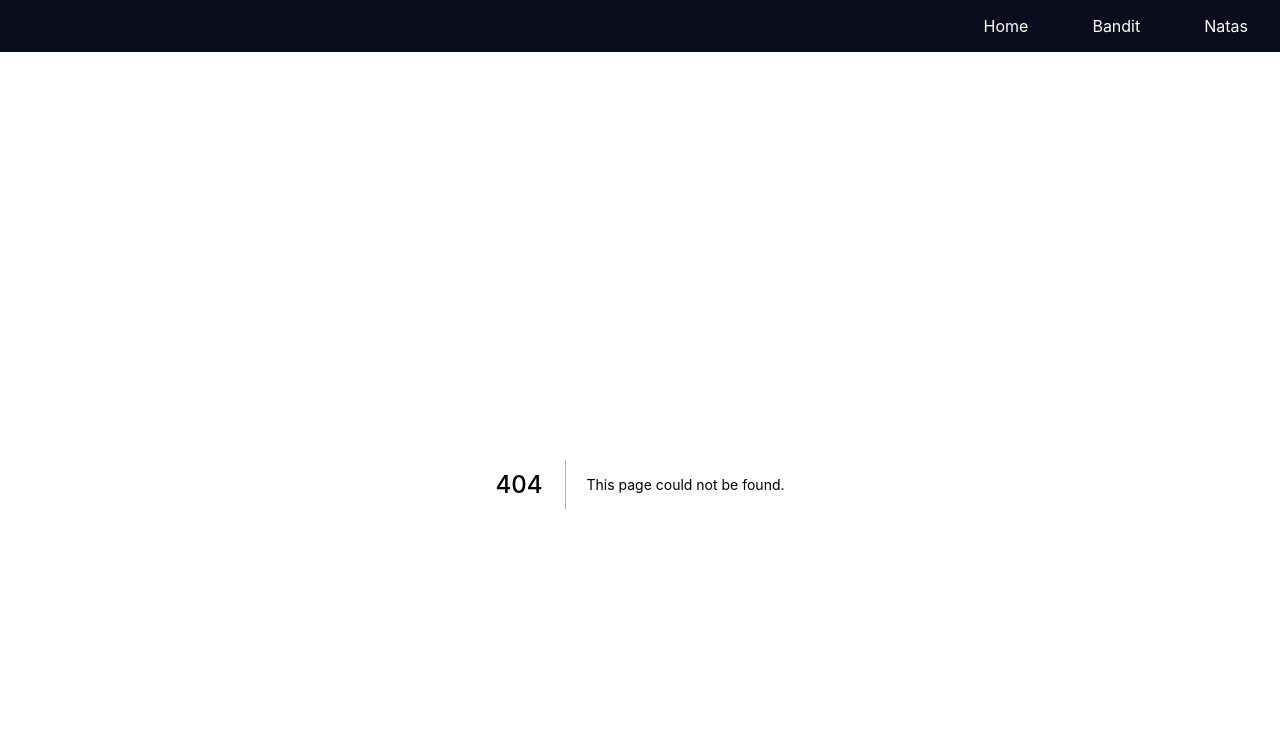
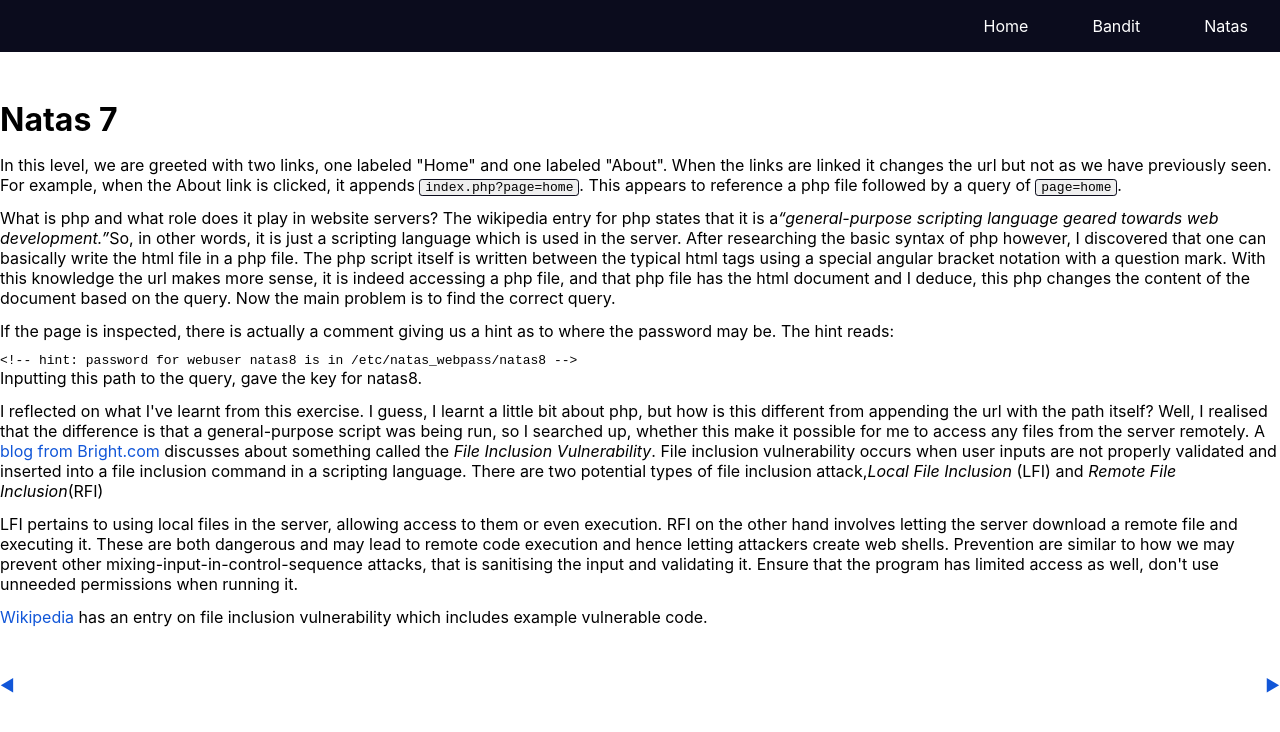
Before and after one commit to ryannath/over-the-wire, a Next.js app: page /natas/natas7 in a window 1280 px wide. Before the commit this address had no page. Shown: the top 732 px of the page. Built offline with nearby package versions, Linux system fonts and the light colour scheme.

Commit message:
Rough draft of several natas levels

```diff
--- a/pages/natas/natas4.tsx
+++ b/pages/natas/natas4.tsx
@@ -1,3 +1,5 @@
+import PageNav from "../../components/elements/PageNav/PageNav"
+
 const natas4 = () => {
   return (
     <div>
@@ -11,6 +13,7 @@ const natas4 = () => {
       the html document. I inserted an anchor tag with a link to
       the natas4 page. I clicked the link I made in natas5, and I was
       given access to natas4.
+      <PageNav link1='natas3' link2='natas5'/>
     </div>
   )
 }
--- /dev/null
+++ b/pages/natas/natas7.tsx
@@ -0,0 +1,69 @@
+import PageNav from "../../components/elements/PageNav/PageNav"
+
+const natas7 = () => {
+  return (
+    <div>
+      <h1>Natas 7</h1>
+      <p>
+        In this level, we are greeted with two links, one labeled
+        &quot;Home&quot; and one labeled &quot;About&quot;. When the links
+        are linked it changes the url but not as we have previously seen.
+        For example, when the About link is clicked, it appends{' '}
+        <code>index.php?page=home</code>. This appears to
+        reference a php file followed by a query of <code>page=home</code>.
+      </p>
+      <p>
+        What is php and what role does it play in website servers? The wikipedia
+        entry for php states that it is a
+        <q>
+          general-purpose scripting language geared
+          towards web development.
+        </q>
+        So, in other words, it is just a scripting language which is used in the
+        server. After researching the basic syntax of php however, I discovered that
+        one can basically write the html file in a php file. The php script itself
+        is written between the typical html tags using a special angular bracket notation
+        with a question mark. With this knowledge the url makes more sense, it
+        is indeed accessing a php file, and that php file has the html document and
+        I deduce, this php changes the content of the document based on the query.
+        Now the main problem is to find the correct query.
+      </p>
+      <p>
+        If the page is inspected, there is actually a comment giving us a hint
+        as to where the password may be. The hint reads:
+      </p>
+      <pre>
+        <code>{'<!-- hint: password for webuser natas8 is in /etc/natas_webpass/natas8 -->'}</code>
+      </pre>
+      <p>
+        Inputting this path to the query, gave the key for natas8.
+      </p>
+      <p>
+        I reflected on what I&apos;ve learnt from this exercise. I guess, I learnt a little bit about
+        php, but how is this different from appending the url with the path itself? Well, I realised
+        that the difference is that a general-purpose script was being run, so I searched up,
+        whether this make it possible for me to access any files from the server remotely.
+        A <a href='https://brightsec.com/blog/file-inclusion-vulnerabilities/'>blog from Bright.com</a>{' '}
+        discusses about something called the <em>File Inclusion Vulnerability</em>. File inclusion
+        vulnerability occurs when user inputs are not properly validated and inserted into a
+        file inclusion command in a scripting language. There are two potential types of file inclusion attack,
+        <em>Local File Inclusion</em> (LFI) and <em>Remote File Inclusion</em>(RFI)
+      </p>
+      <p>
+        LFI pertains to using local files in the server, allowing access to them or
+        even execution. RFI on the other hand involves letting the server download a
+        remote file and executing it. These are both dangerous and may lead to remote
+        code execution and hence letting attackers create web shells. Prevention
+        are similar to how we may prevent other mixing-input-in-control-sequence attacks,
+        that is sanitising the input and validating it. Ensure that the program has limited
+        access as well, don&apos;t use unneeded permissions when running it.
+      </p>
+      <p>
+        <a href='https://en.wikipedia.org/wiki/File_inclusion_vulnerability'>Wikipedia</a> has an entry on file inclusion vulnerability which includes example
+        vulnerable code.
+      </p>
+      <PageNav link1='natas6' link2='natas8' />
+    </div>
+  )
+}
+export default natas7
```
Also changed, not shown: pages/natas/natas12.tsx (added, +17 -0 lines), pages/natas/natas14.tsx (added, +8 -0 lines), pages/natas/natas3.tsx (+7 -0 lines), pages/natas/natas5.tsx (+7 -1 lines), pages/natas/natas6.tsx (added, +13 -0 lines), pages/natas/natas8.tsx (added, +32 -0 lines).
